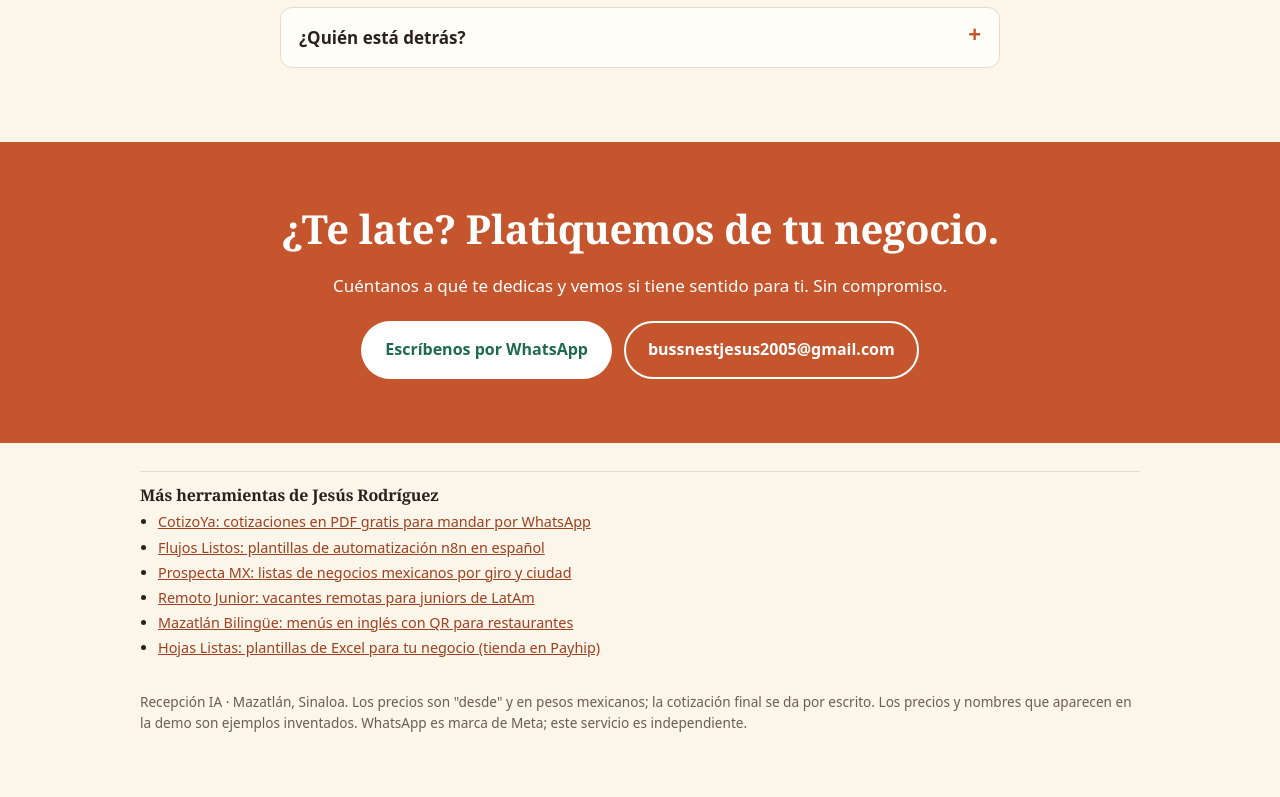
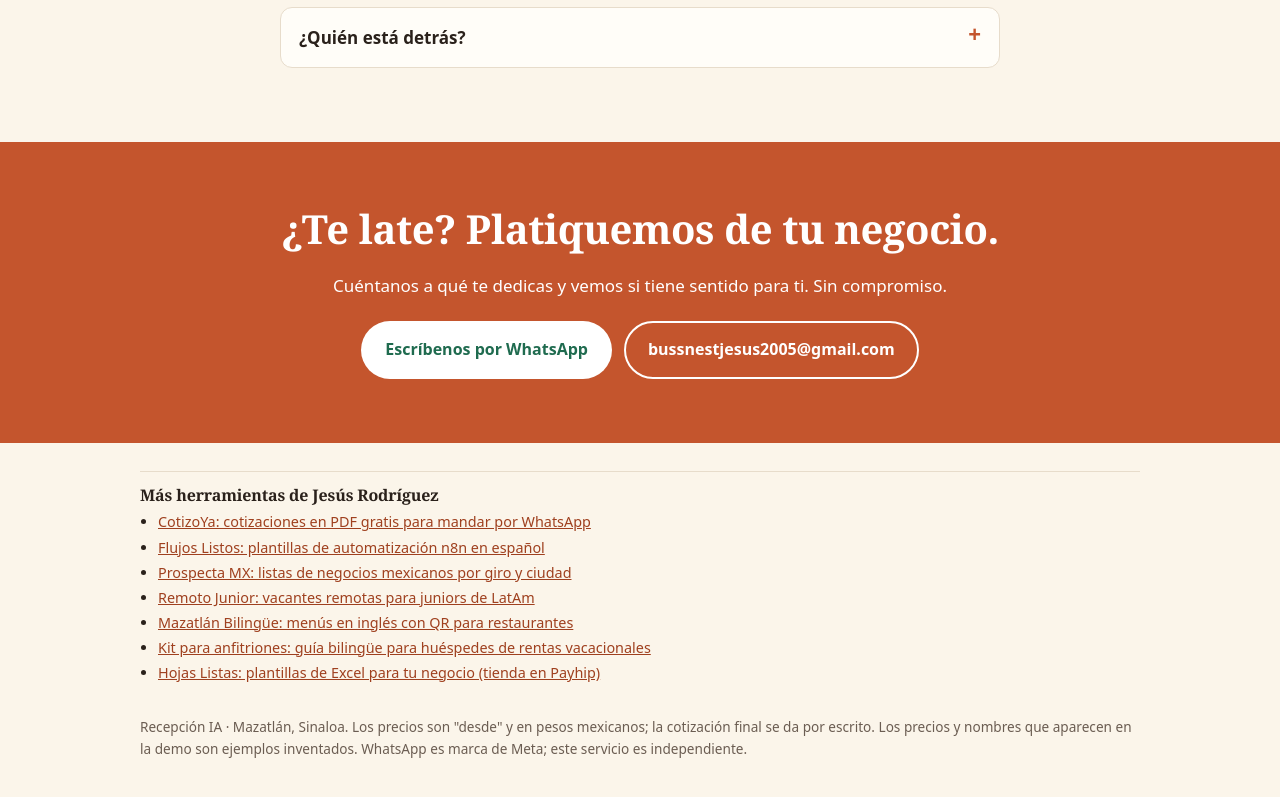
Before and after one commit to Jesus-Jazisenot/recepcion-ia, a plain HTML site: page index.html in a window 1280 px wide. Shown: the part 4614-5411 px from the top of the page. Drawn offline with Linux system fonts and the light colour scheme.

Commit message:
Enlace a Kit para anfitriones en Más herramientas

```diff
--- a/index.html
+++ b/index.html
@@ -266,7 +266,7 @@ footer{padding:30px 0;font-size:.85rem;color:var(--suave)}
     <a class="btn btn-line" href="mailto:bussnestjesus2005@gmail.com?subject=Asistente%20de%20WhatsApp%20para%20mi%20negocio">bussnestjesus2005@gmail.com</a>
   </div>
 </div></section>
-<div class="wrap"><aside class="mas" aria-labelledby="mas-t"><h2 id="mas-t">Más herramientas de Jesús Rodríguez</h2><ul><li><a href="https://jesus-jazisenot.github.io/cotizoya/">CotizoYa: cotizaciones en PDF gratis para mandar por WhatsApp</a></li><li><a href="https://jesus-jazisenot.github.io/flujos-listos/">Flujos Listos: plantillas de automatización n8n en español</a></li><li><a href="https://jesus-jazisenot.github.io/prospecta-mx/">Prospecta MX: listas de negocios mexicanos por giro y ciudad</a></li><li><a href="https://jesus-jazisenot.github.io/remoto-junior/">Remoto Junior: vacantes remotas para juniors de LatAm</a></li><li><a href="https://jesus-jazisenot.github.io/mazatlan-bilingue/">Mazatlán Bilingüe: menús en inglés con QR para restaurantes</a></li><li><a href="https://payhip.com/HojasListas">Hojas Listas: plantillas de Excel para tu negocio (tienda en Payhip)</a></li></ul></aside>
+<div class="wrap"><aside class="mas" aria-labelledby="mas-t"><h2 id="mas-t">Más herramientas de Jesús Rodríguez</h2><ul><li><a href="https://jesus-jazisenot.github.io/cotizoya/">CotizoYa: cotizaciones en PDF gratis para mandar por WhatsApp</a></li><li><a href="https://jesus-jazisenot.github.io/flujos-listos/">Flujos Listos: plantillas de automatización n8n en español</a></li><li><a href="https://jesus-jazisenot.github.io/prospecta-mx/">Prospecta MX: listas de negocios mexicanos por giro y ciudad</a></li><li><a href="https://jesus-jazisenot.github.io/remoto-junior/">Remoto Junior: vacantes remotas para juniors de LatAm</a></li><li><a href="https://jesus-jazisenot.github.io/mazatlan-bilingue/">Mazatlán Bilingüe: menús en inglés con QR para restaurantes</a></li><li><a href="https://jesus-jazisenot.github.io/kit-anfitriones/">Kit para anfitriones: guía bilingüe para huéspedes de rentas vacacionales</a></li><li><a href="https://payhip.com/HojasListas">Hojas Listas: plantillas de Excel para tu negocio (tienda en Payhip)</a></li></ul></aside>
 </div>
 </main>
 
```
